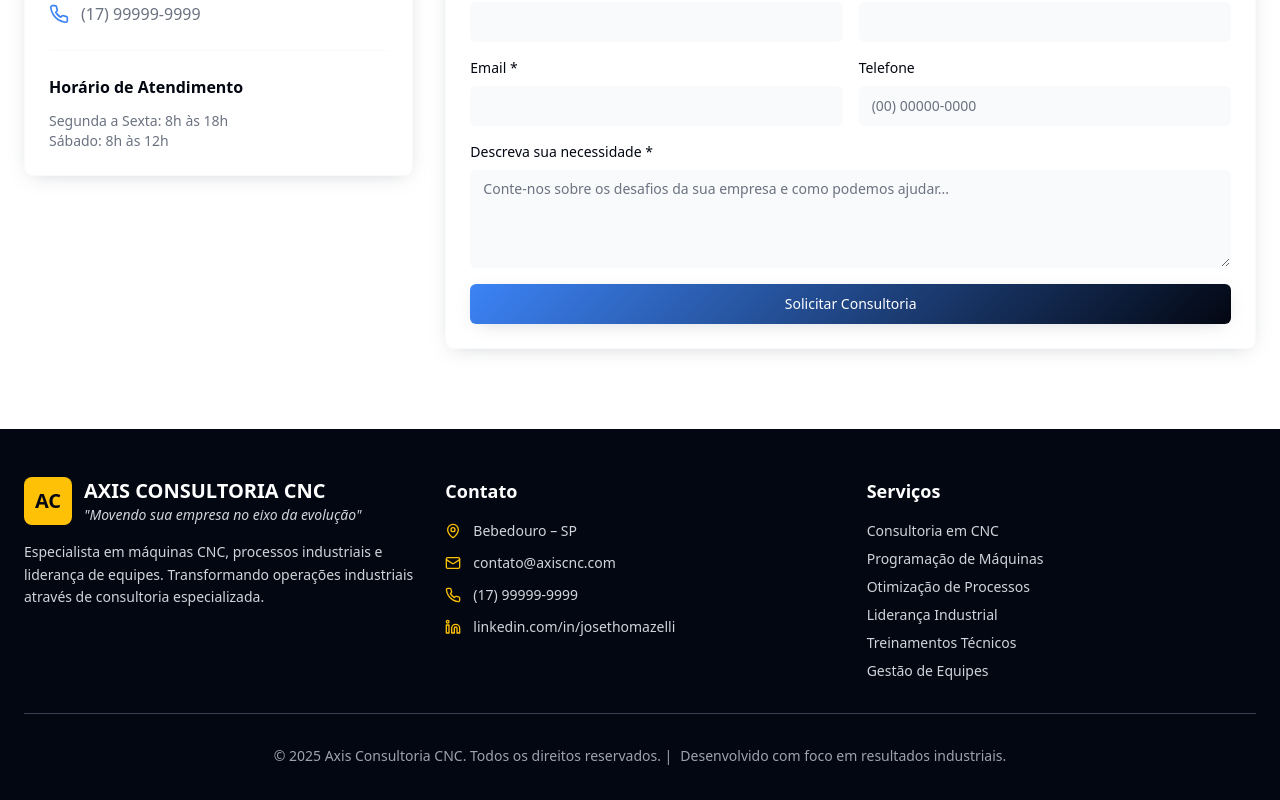
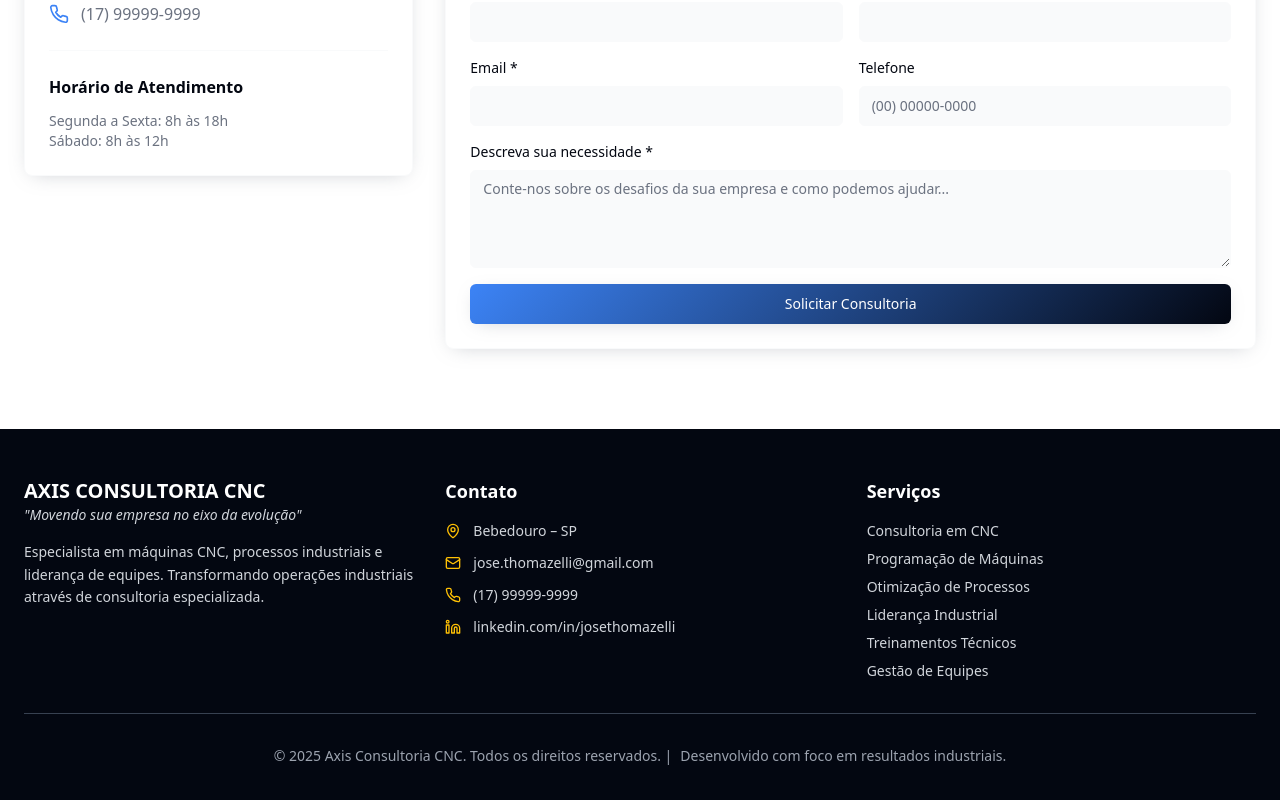
Before and after one commit to thomazelli-jose/axisconsultoria, a React (Vite) app: page / in a window 1280 px wide. Shown: the part 5685-6485 px from the top of the page. Built offline with nearby package versions, Linux system fonts and the light colour scheme; the HTML template or start-up script is replaced by a standard one.

Commit message:
Visual edit in Lovable

```diff
--- a/src/components/Footer.tsx
+++ b/src/components/Footer.tsx
@@ -1,16 +1,12 @@
 import { MapPin, Mail, Phone, Linkedin } from "lucide-react";
-
 export const Footer = () => {
-  return (
-    <footer className="bg-industrial-dark text-white py-12">
+  return <footer className="bg-industrial-dark text-white py-12">
       <div className="max-w-7xl mx-auto px-6">
         <div className="grid grid-cols-1 md:grid-cols-3 gap-8">
           {/* Brand */}
           <div>
             <div className="flex items-center mb-4">
-              <div className="w-12 h-12 bg-industrial-accent rounded-lg flex items-center justify-center mr-3">
-                <span className="text-xl font-bold text-industrial-dark">AC</span>
-              </div>
+
               <div>
                 <h3 className="text-xl font-bold">AXIS CONSULTORIA CNC</h3>
                 <p className="text-sm text-gray-300 italic">"Movendo sua empresa no eixo da evolução"</p>
@@ -32,7 +28,7 @@ export const Footer = () => {
               </div>
               <div className="flex items-center space-x-3">
                 <Mail className="w-4 h-4 text-industrial-accent" />
-                <span className="text-gray-300 text-sm">contato@axiscnc.com</span>
+                <span className="text-gray-300 text-sm">jose.thomazelli@gmail.com</span>
               </div>
               <div className="flex items-center space-x-3">
                 <Phone className="w-4 h-4 text-industrial-accent" />
@@ -69,6 +65,5 @@ export const Footer = () => {
           </p>
         </div>
       </div>
-    </footer>
-  );
+    </footer>;
 };
```
